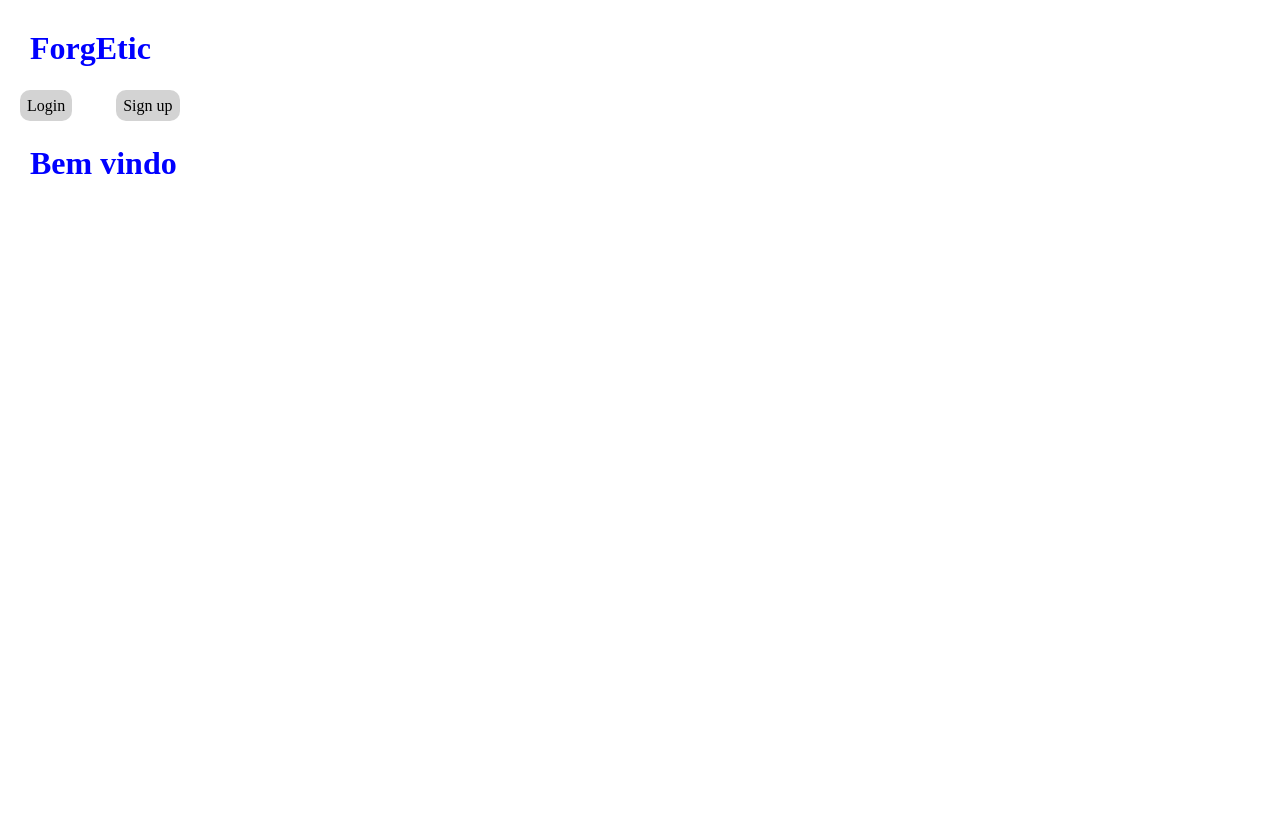
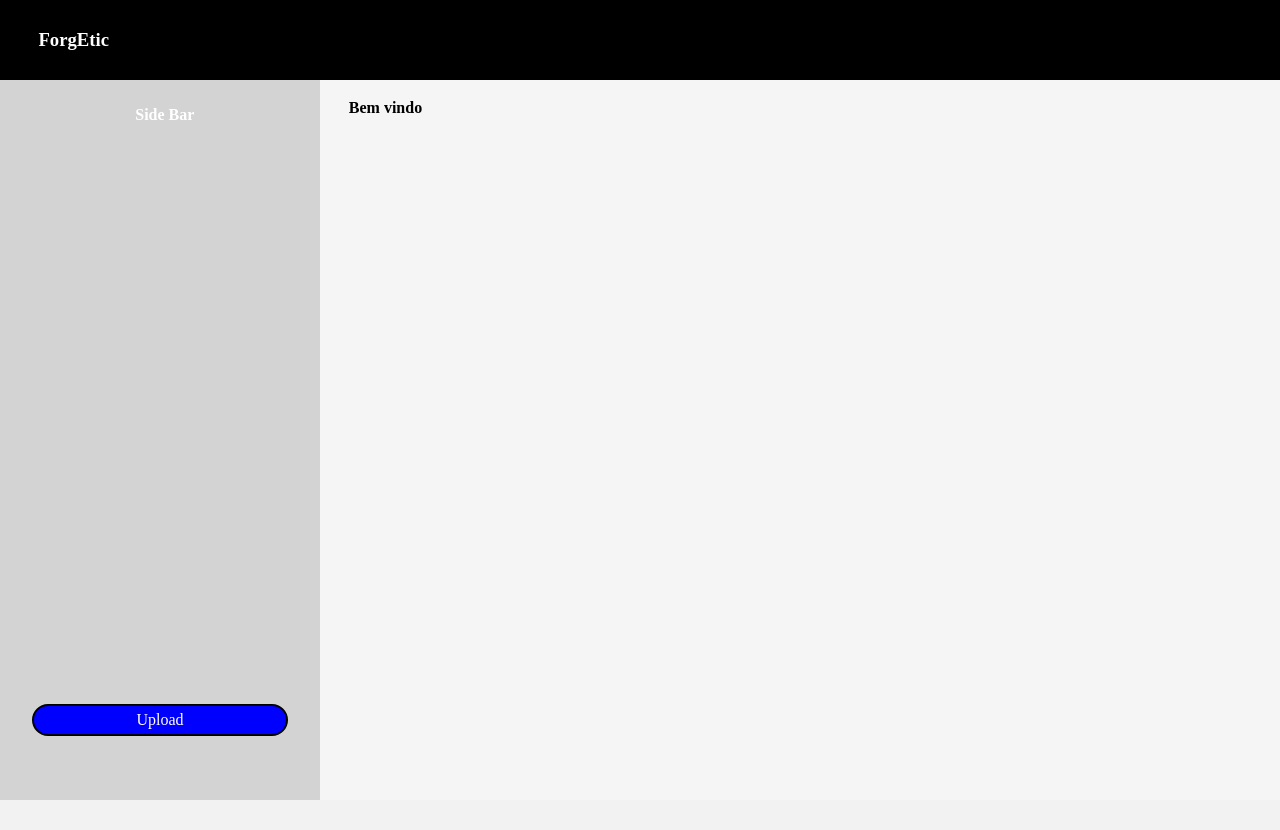
Before and after one commit to G00li/ForgEtic, a Django app: page / in a window 1280 px wide. After the commit the page ends 800 px from the top, so only its background shows below. Run offline with Django 5.2, Linux system fonts and the light colour scheme.

Commit message:
Update css: Um visual primário

```diff
--- a/ForgEtic/static/style.css
+++ b/ForgEtic/static/style.css
@@ -14,12 +14,32 @@ body{
 }
 
 h1{
-    color: blue;
-    margin:30px;
+    color: white;
+    margin-left:3%;
 }
 
-a{
-    margin: 20px;
+
+
+.home-nav{
+    display: flex;
+    flex-direction: row;
+    justify-content: space-between;
+    height: 10dvh;
+    width: 100%;
+    background-color: black;
+    align-items: center;
+}
+
+.btn_login{
+    align-items: center;
+    height: 2dvh;
+    margin-right: 3%;
+    align-items: center;
+    justify-content: center;
+}
+
+.btn_login a{
+    margin: 10px;
     padding: 7px;
     background-color: lightgrey;
     color: black;
@@ -27,3 +47,65 @@ a{
     border-radius: 10px;
     cursor: pointer;
 }
+
+
+.home-content{
+    display: flex;
+    flex-direction: row;
+    align-items: center;
+    height: 90dvh;
+    width: 100%;
+
+}
+
+.side-bar{
+    display: flex;
+    justify-content: space-between;
+    background-color: lightgray;
+    flex-direction: column;
+    width: 25%;
+    height: 100%;
+    align-items: center;
+    padding-bottom: 5%;
+    padding-top: 2%;
+
+}
+
+.btn_upload a{
+    display: flex;
+    align-items: center;
+    justify-content: center;
+    width: 100%;
+    color: white;
+    background-color:transparent;
+    cursor: pointer;
+}
+
+
+.btns{
+    display: flex;
+    height: 4dvh;
+    width: 80%;
+    align-items: center;
+    justify-content: center;
+    background-color: blue;
+    color: white;
+    border: 2px solid black;
+    border-radius: 25px;
+
+}
+
+
+.middle{
+    background-color: whitesmoke;
+    display: flex;
+    flex-direction: column;
+    width: 75%;
+    height: 100%;
+
+}
+
+.middle h1{
+    color: black;
+    padding-top: 2%;
+}
--- a/ForgEtic/templates/base.html
+++ b/ForgEtic/templates/base.html
@@ -11,19 +11,43 @@
 
 
     <body>
-        <h1>ForgEtic</h1>
 
-        {% block 'navBar' %}
-            <a href="{% url 'login' %}">Login</a>
-            <a href="{% url 'cadastro' %}">Sign up</a>
-        {% endblock %}
+        <section class = "home">
 
+            {% comment %} NavBar  {% endcomment %}
 
-        {% block 'content' %}
+            <section class = "home-nav">
+                <h1>ForgEtic</h1>
+
+                {% block 'navBar' %}
+
+                {% endblock %}
+            </section>
 
 
 
-        {% endblock %}
+            <section class = "home-content">
+            {% comment %} SideBar {% endcomment %}
+                <section class = "side-bar">
+                    <h1> Side Bar </h1>
+
+                    <div class = "btns">
+                        <a type="input">Upload</a>
+                    </div>
+
+                </section>
+
+                {% comment %} Content {% endcomment %}
+
+                <section class = "middle">
+                    {% block 'content' %}
+
+
+                    {% endblock %}
+
+                </section>
+            </section>
+        </section>
 
     </body>
 </html>
--- a/pyproject.toml
+++ b/pyproject.toml
@@ -1,6 +1,6 @@
 [tool.poetry]
 name = "forgetic"
-version = "0.1.0"
+version = "1.0.2a0"
 description = "Projeto Etic"
 authors = ["Gooli <leandro.gooli@gmail.com>"]
 license = "MIT License"
```
Also changed, not shown: ForgEtic/templates/navBar.html (added, +8 -0 lines).
